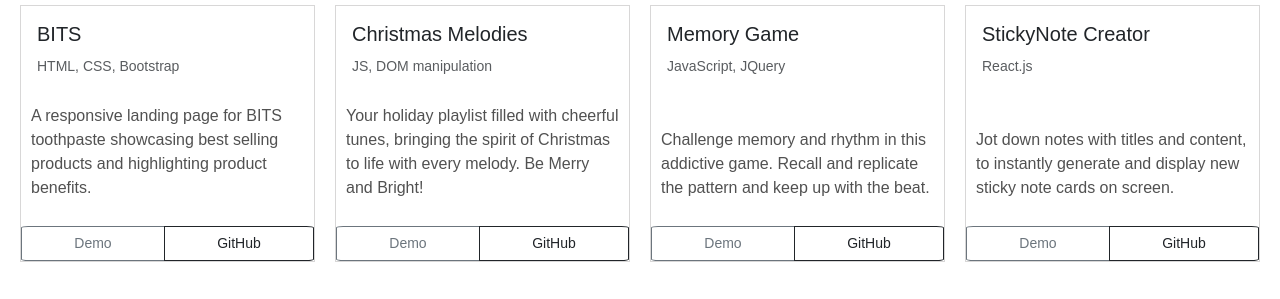
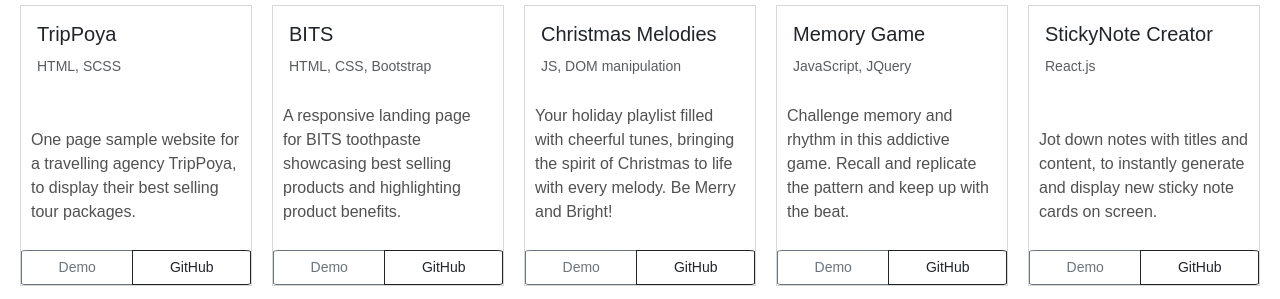
Before and after one commit to Mahamayamallya/Portfolio, a plain HTML site: page index.html in a window 1280 px wide. Shown: the part 639-938 px from the top of the page. Drawn offline with nearby package versions, Linux system fonts and the light colour scheme; a web font is replaced by a local one.

Commit message:
new project added

```diff
--- a/index.html
+++ b/index.html
@@ -46,6 +46,34 @@
     <section>
       <h2>Project Highlights</h2>
       <div class="card-group">
+        <div class="card">
+          <div class="card-body">
+            <h5 class="card-title">TripPoya</h5>
+            <p class="card-text">
+              <small class="text-body-secondary">HTML, SCSS</small>
+            </p>
+          </div>
+          <div class="description">
+            <p>
+              One page sample website for a travelling agency TripPoya, to
+              display their best selling tour packages.
+            </p>
+          </div>
+          <div class="btn-group">
+            <a
+              href="https://mahamayamallya.github.io/TripPoya/"
+              class="btn btn-outline-secondary"
+              target="_blank"
+              >Demo</a
+            >
+            <a
+              href="https://github.com/Mahamayamallya/TripPoya"
+              class="btn btn-outline-dark"
+              target="_blank"
+              >GitHub</a
+            >
+          </div>
+        </div>
         <div class="card">
           <div class="card-body">
             <h5 class="card-title">BITS</h5>
```
